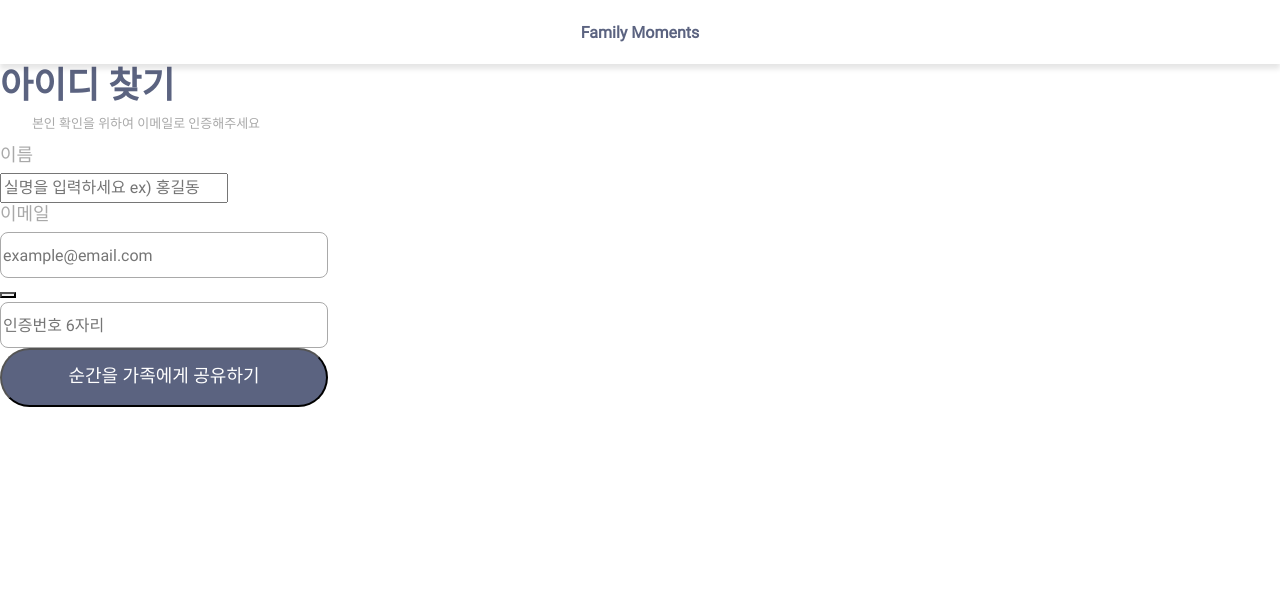
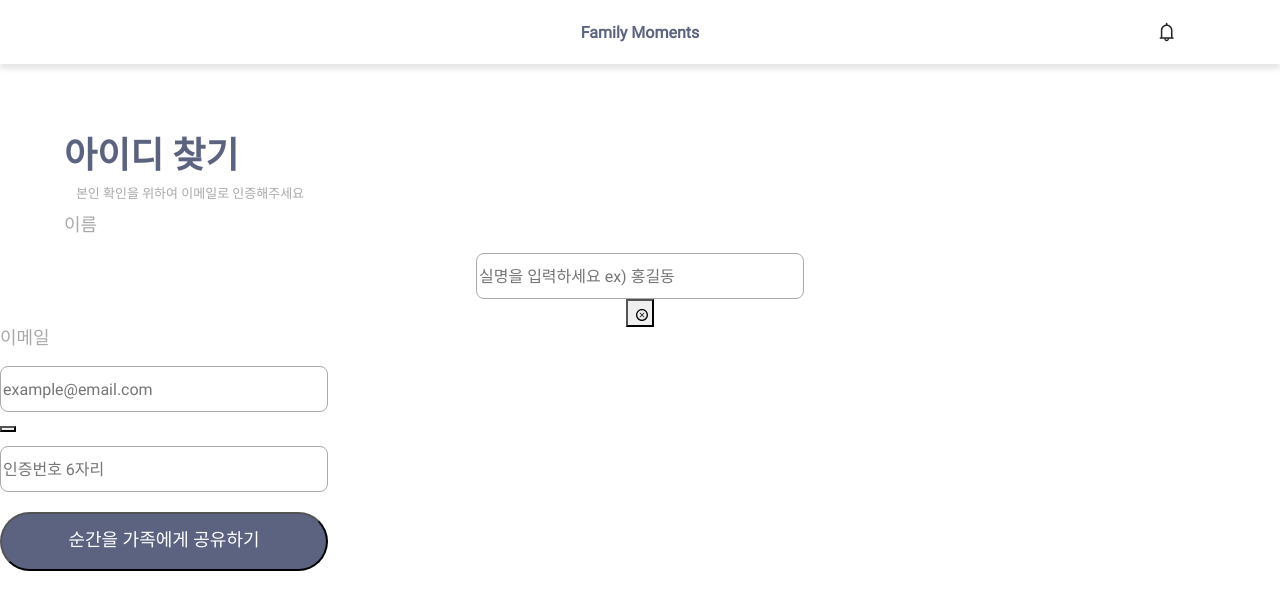
Before and after one commit to familymoments/Front, a React (Create React App) app in the folder front/: page /findid in a window 1280 px wide. Shown: the top 610 px of the page. Built offline with nearby package versions, Linux system fonts and the light colour scheme.

Commit message:
[refactor] 로그인 화면 퍼블리싱

```diff
--- a/front/src/components/Inputwindow/Inputwindow.module.css
+++ b/front/src/components/Inputwindow/Inputwindow.module.css
@@ -4,4 +4,5 @@
     flex-shrink: 0;
     border-radius: 8px;
     border: 1.5px solid #A9A9A9;
+    margin-top: 10px;
 }
--- a/front/src/components/Loginbutton/Loginbutton.module.css
+++ b/front/src/components/Loginbutton/Loginbutton.module.css
@@ -1,4 +1,5 @@
 .button{
+    margin-top: 20px;
     display: flex;
     width: 328px;
     height: 59px;
--- a/front/src/pages/Findid/Findid.module.css
+++ b/front/src/pages/Findid/Findid.module.css
@@ -1,3 +1,24 @@
+.top{
+    margin-top: 70px;
+    padding-left:5%;
+    display: flex;
+    justify-content: flex-start;
+    flex-direction: column;
+}
+form{
+    display: flex;
+    align-items: center;
+    flex-direction: column;
+}
+.deletebutton{
+    width: 28px;
+    height: 28px;
+    flex-shrink: 0;
+    outline: none;
+    text-align: -webkit-center;
+    text-align: -moz-center;
+    border-radius: 0%;
+}
 #page{
     font-family: Roboto;
 
@@ -15,6 +36,7 @@
     line-height: 44px;
 }
 #topsmalltext{
+    margin-left: -20px;
     text-align: center;
     justify-content: center;
         width: 292px;
--- a/front/src/pages/Findid/index.jsx
+++ b/front/src/pages/Findid/index.jsx
@@ -3,17 +3,24 @@ import Header from '../../components/Header';
 import Loginbutton from '../../components/Loginbutton';
 import Styles from './Findid.module.css'
 import Inputwindow from '../../components/Inputwindow';
+import { TiDeleteOutline } from 'react-icons/ti';
 
 function Findid(){
     return(
     <div id = {Styles.page}>
-        <Header title = "Family Moments"/>
-
+        <Header title = "Family Moments" showIcon={true}/>
+        <div className={Styles.top}>
         <h1 id = {Styles.toptext}>아이디 찾기</h1>
         <p id = {Styles.topsmalltext}>본인 확인을 위하여 이메일로 인증해주세요</p>
+        <h2 id ={Styles.bottom}>이름</h2>
+        </div>
+        <form>
 
-        <h2 id ={Styles.bottom}>이름</h2>
-        <input placeholder='실명을 입력하세요 ex) 홍길동'></input>
+        <Inputwindow placeholder='실명을 입력하세요 ex) 홍길동'></Inputwindow>
+        <button className = {Styles.deletebutton} type = "submit"><TiDeleteOutline/></button>
+        </form>
+
+
         <h2 id ={Styles.bottom}>이메일</h2>
         <div>
         <Inputwindow placeholder = 'example@email.com'></Inputwindow>
--- a/front/src/pages/Login/Login.module.css
+++ b/front/src/pages/Login/Login.module.css
@@ -56,6 +56,7 @@
     backdrop-filter: blur(20px);
 }
 .password{
+    margin-top: 30px;
     width: 327px;
     height: 48px;
     flex-shrink: 0;
@@ -74,6 +75,8 @@
     line-height: 16px;
     font-family: Roboto;
     font-style: normal;
+    margin-top: auto;
+
 }
 #hrsect::before,
 #hrsect::after {
@@ -86,6 +89,8 @@
 	margin: 0px 16px;
 }
 .accountbutton{
+    display: flex;
+    justify-content: center;
     border:none;
     background-color: white;
     color: #96979C;
@@ -94,4 +99,6 @@
     font-style: normal;
     font-weight: 700;
     line-height: 16px;
+    margin-top: 15px;
+    margin-bottom:auto;
 }
--- a/front/src/pages/Login/index.jsx
+++ b/front/src/pages/Login/index.jsx
@@ -3,7 +3,7 @@ import Header from '../Landing';
 import Findid from '../Findid';
 import Loginbutton from '../../components/Loginbutton';
 import {useForm} from "react-hook-form";
-import { BrowserRouter, Routes, Route, Link, Switch } from 'react-router-dom';
+
 
 function Login({
     onSubmit = async (data) => {
@@ -39,13 +39,14 @@ function Login({
                 {errors.email && <small role="alert">{errors.email.message}</small>}
             </div>
             <div>
-                <label>dsdsdsdsdd </label>
+
                 <input id ="password" className = {Styles.password} type='password'  placeholder='Password'
                         aria-invalid={
                             isSubmitted ? (errors.password ? "true" : "false") : undefined
                         }
                 {...register("password", {
-                    required: "비밀번호는 필수 입력입니다.",
+                    required:
+                    "비밀번호는 필수 입력입니다.",
                     minLength: {
                         value: 8,
                         message: "8자리 이상 비밀번호를 사용하세요.",
@@ -58,16 +59,19 @@ function Login({
                 <Loginbutton type = "submit" disabled = {isSubmitting} texts ="로그인"></Loginbutton>
             </div>
         </form>
-        <div >
+        <div className={Styles.accountbutton}>
             <button className={Styles.accountbutton}>아이디 찾기</button>
+            <p className={Styles.accountbutton}>|</p>
             <button className={Styles.accountbutton}>비밀번호 찾기</button>
+            <p className={Styles.accountbutton}>|</p>
             <button className={Styles.accountbutton}>회원가입</button>
         </div>
             <div id={Styles.hrsect}>SNS 계정으로 로그인</div>
+            <div>
             <button onClick={''}>카카오 로그인</button>
             <button onClick={''}>네이버 로그인</button>
             <button onClick={''}>구글 로그인</button>
-
+            </div>
 
     </div>
     );
--- /dev/null
+++ b/package.json
@@ -0,0 +1,5 @@
+{
+  "dependencies": {
+    "react-icons": "^4.10.1"
+  }
+}
```
Also changed, not shown: 2 other files (tests, documents, lock files or other folders).
